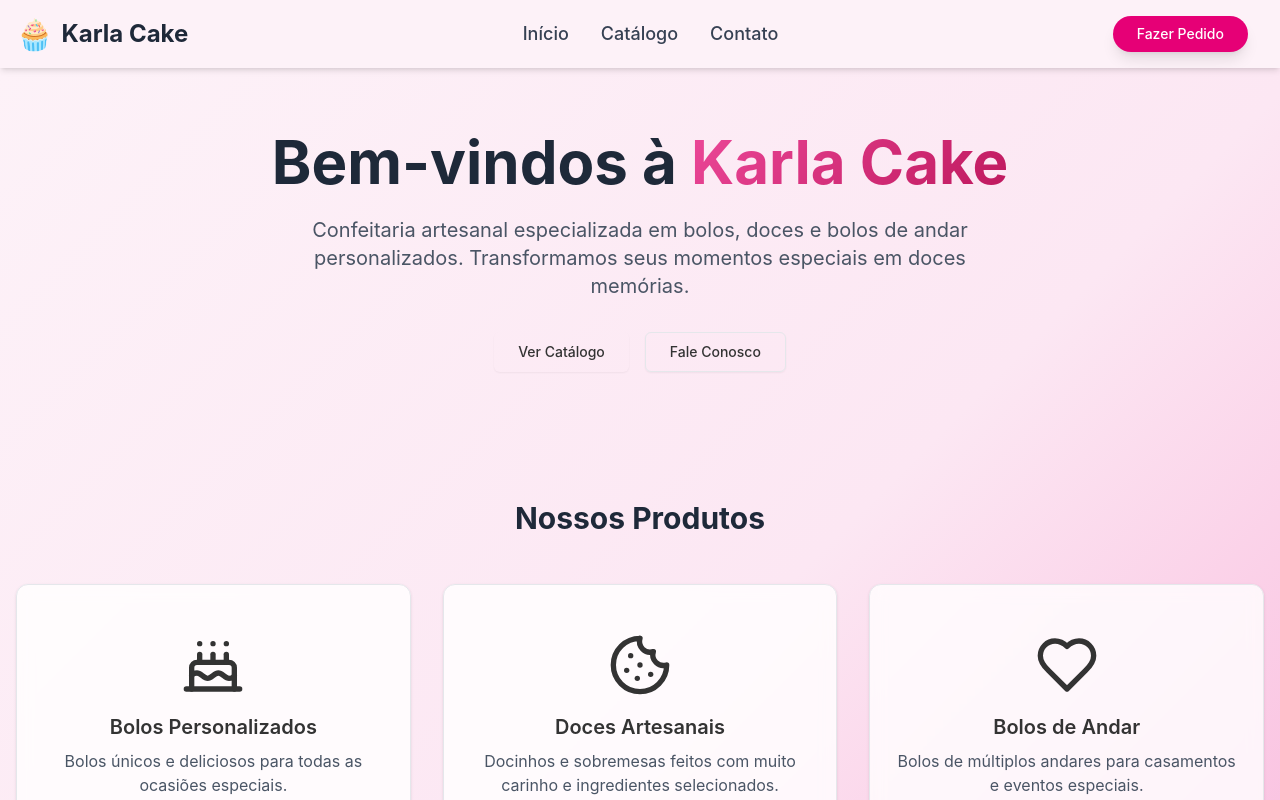
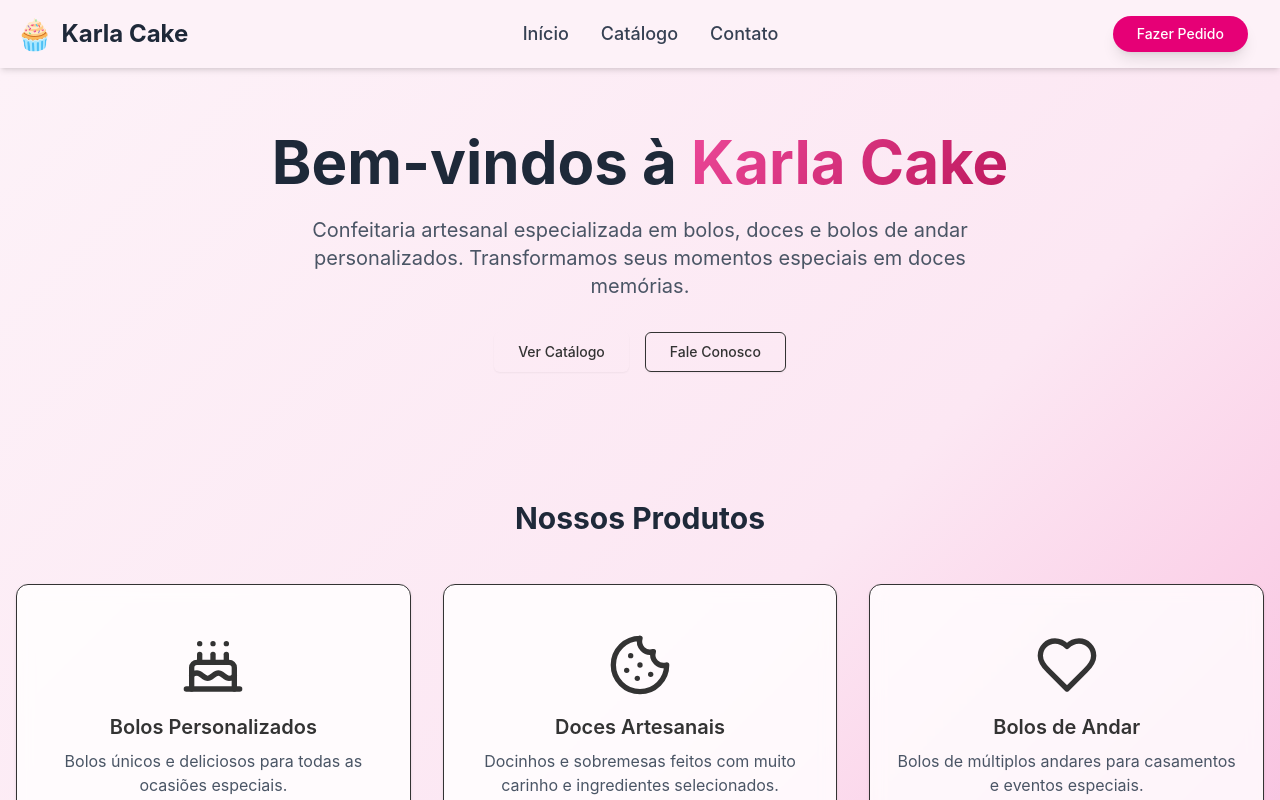
Before and after one commit to CostaGit33/Karla-Cake, a React (Vite) app: page /#/ in a window 1280 px wide. Shown: the top 800 px of the page. Built offline with nearby package versions, Linux system fonts and the light colour scheme.

Commit message:
Configuração de deploy para GitHub Pages

```diff
--- a/src/App.css
+++ b/src/App.css
@@ -1,97 +1,175 @@
 @import "tailwindcss";
-@import "tw-animate-css";
+@import "tw-animate-css"; /* Importação do tw-animate-css */
 
-/* Variáveis globais para cores e estilos */
+/* Define um variante personalizado 'dark' para o Tailwind CSS */
+@custom-variant dark (&:is(.dark *));
+
+/* Definições de cores e variáveis globais para o tema claro */
 :root {
-  --primary-color: #ff689f;
-  --secondary-color: #f8d7e0;
-  --accent-color: #fff0f5;
-  --text-color: #333;
-  --white: #ffffff;
+  /* Variáveis de cores hexadecimais para sua paleta */
+  --primary-color: #ff689f; /* Rosa principal */
+  --secondary-color: #f8d7e0; /* Rosa secundário */
+  --accent-color: #fff0f5; /* Rosa acentuado/muito claro */
+  --text-color: #333; /* Cor de texto padrão */
+  --white: #ffffff; /* Branco */
 
+  /* Cores de feedback/status */
   --success-color: #28a745;
   --warning-color: #ffc107;
   --info-color: #17a2b8;
   --danger-color: #dc3545;
 
+  /* Cores adicionais para componentes específicos */
   --feedback-bg: #ffe0e6;
   --feedback-text: #a80039;
   --button-primary-bg: #ff689f;
   --button-secondary-bg: #f8d7e0;
   --button-hover-bg: #e5588f;
 
-  --gradient-light-start: #fdf2f8;
-  --gradient-light-mid: #fce7f3;
-  --gradient-light-end: #f9a8d4;
-  --gradient-dark-start: #ec4899;
-  --gradient-dark-end: #be185d;
+  /* Variáveis específicas para os gradientes e sombras personalizados */
+  --gradient-light-start: #fdf2f8; /* Cor inicial do gradiente claro */
+  --gradient-light-mid: #fce7f3;   /* Cor do meio do gradiente claro */
+  --gradient-light-end: #f9a8d4;   /* Cor final do gradiente claro */
+  --gradient-dark-start: #ec4899;  /* Cor inicial do gradiente de texto/sombra */
+  --gradient-dark-end: #be185d;    /* Cor final do gradiente de texto */
 
+  /* Variáveis de raio de borda, sombra e transição */
   --border-radius: 10px;
   --box-shadow: 0 4px 12px rgba(0,0,0,0.1);
   --transition: all 0.3s ease;
 
-  --radius: 0.75rem;
-  --background: var(--white);
-  --foreground: var(--text-color);
-  --card: var(--white);
-  --card-foreground: var(--text-color);
-  --popover: var(--white);
-  --popover-foreground: var(--text-color);
+  /* Variáveis de cores para o tema (mapeadas para suas hexadecimais) */
+  --radius: 0.75rem; /* Raio de borda padrão para componentes */
 
-  --primary: var(--primary-color);
-  --primary-foreground: var(--white);
+  --background: var(--white); /* Fundo branco */
+  --foreground: var(--text-color); /* Texto principal */
 
-  --secondary: var(--secondary-color);
-  --secondary-foreground: var(--text-color);
+  --card: var(--white); /* Fundo de cards */
+  --card-foreground: var(--text-color); /* Texto em cards */
 
-  --muted: var(--accent-color);
-  --muted-foreground: #6b7280;
+  --popover: var(--white); /* Fundo de popovers */
+  --popover-foreground: var(--text-color); /* Texto em popovers */
 
-  --accent: var(--accent-color);
-  --accent-foreground: var(--text-color);
+  --primary: var(--primary-color); /* Rosa principal para o tema */
+  --primary-foreground: var(--white); /* Texto branco sobre o primário */
 
-  --destructive: var(--danger-color);
-  --border: #e5e7eb;
-  --input: #f3f4f6;
-  --ring: var(--primary-color);
+  --secondary: var(--secondary-color); /* Rosa secundário para o tema */
+  --secondary-foreground: var(--text-color); /* Texto sobre o secundário */
+
+  --muted: var(--accent-color); /* Rosa muito claro para elementos muted */
+  --muted-foreground: #6b7280; /* Um cinza para texto muted */
+
+  --accent: var(--accent-color); /* Rosa acentuado para o tema */
+  --accent-foreground: var(--text-color); /* Texto sobre o acentuado */
+
+  --destructive: var(--danger-color); /* Cor de perigo */
+  --destructive-foreground: var(--white); /* Cor de texto para elementos destrutivos no tema claro */
+
+  --border: #e5e7eb; /* Um cinza claro para bordas */
+  --input: #f3f4f6; /* Um cinza muito claro para inputs */
+  --ring: var(--primary-color); /* Anel de foco com a cor primária */
+
+  /* Cores para gráficos e sidebar (mantidas como OKLCH se não houver mapeamento direto) */
+  --chart-1: oklch(0.646 0.222 41.116);
+  --chart-2: oklch(0.6 0.118 184.704);
+  --chart-3: oklch(0.398 0.07 227.392);
+  --chart-4: oklch(0.828 0.189 84.429);
+  --chart-5: oklch(0.769 0.188 70.08);
+  --sidebar: oklch(0.985 0 0);
+  --sidebar-foreground: oklch(0.145 0 0);
+  --sidebar-primary: oklch(0.205 0 0);
+  --sidebar-primary-foreground: oklch(0.985 0 0);
+  --sidebar-accent: oklch(0.97 0 0);
+  --sidebar-accent-foreground: oklch(0.205 0 0);
+  --sidebar-border: oklch(0.922 0 0);
+  --sidebar-ring: oklch(0.708 0 0);
 }
 
+/* Tema escuro */
 .dark {
-  --background: #1f1f1f;
-  --foreground: #f9fafb;
-  --card: #2a2a2a;
-  --card-foreground: #f9fafb;
-  --popover: #2a2a2a;
-  --popover-foreground: #f9fafb;
-  --primary: #ec4899;
-  --primary-foreground: #1f1f1f;
-  --secondary: #9333ea;
-  --secondary-foreground: #f9fafb;
-  --muted: #374151;
-  --muted-foreground: #9ca3af;
-  --accent: #7c3aed;
-  --accent-foreground: #f9fafb;
-  --destructive: #dc2626;
-  --border: #374151;
-  --input: #1f2937;
-  --ring: #ec4899;
+  --background: #1f1f1f; /* Fundo escuro */
+  --foreground: #f9fafb; /* Texto claro */
+
+  --card: #2a2a2a; /* Cards escuros */
+  --card-foreground: #f9fafb; /* Texto em cards claros */
+
+  --popover: #2a2a2a; /* Popovers escuros */
+  --popover-foreground: #f9fafb; /* Texto em popovers claros */
+
+  --primary: #ec4899; /* Rosa principal mais escuro para o tema escuro */
+  --primary-foreground: #1f1f1f; /* Texto escuro sobre o primário */
+
+  --secondary: #9333ea; /* Roxo para secundário no tema escuro */
+  --secondary-foreground: #f9fafb; /* Texto claro sobre o secundário */
+
+  --muted: #374151; /* Cinza escuro para elementos muted */
+  --muted-foreground: #9ca3af; /* Cinza claro para texto muted */
+
+  --accent: #7c3aed; /* Roxo acentuado para o tema escuro */
+  --accent-foreground: #f9fafb; /* Texto claro sobre o acentuado */
+
+  --destructive: #dc2626; /* Vermelho de perigo */
+  --destructive-foreground: #f9fafb; /* Cor de texto para elementos destrutivos no tema escuro */
+
+  --border: #374151; /* Bordas escuras */
+  --input: #1f2937; /* Inputs escuros */
+  --ring: #ec4899; /* Anel de foco com a cor primária */
+
+  /* Cores para gráficos e sidebar no tema escuro (mantidas como OKLCH) */
+  --chart-1: oklch(0.488 0.243 264.376);
+  --chart-2: oklch(0.696 0.17 162.48);
+  --chart-3: oklch(0.769 0.188 70.08);
+  --chart-4: oklch(0.627 0.265 303.9);
+  --chart-5: oklch(0.645 0.246 16.439);
+  --sidebar: oklch(0.205 0 0);
+  --sidebar-foreground: oklch(0.985 0 0);
+  --sidebar-primary: oklch(0.488 0.243 264.376);
+  --sidebar-primary-foreground: oklch(0.985 0 0);
+  --sidebar-accent: oklch(0.269 0 0);
+  --sidebar-accent-foreground: oklch(0.985 0 0);
+  --sidebar-border: oklch(1 0 0 / 10%);
+  --sidebar-ring: oklch(0.556 0 0);
 }
 
 @layer base {
   * {
-    border-color: var(--border);
-    /* Fallback for browsers that do not support color-mix */
-    outline-color: #f7b3d1;
+    /* Remova ou comente as linhas abaixo */
+    /* border-color: var(--border); */
+    /* outline-width: 2px; */
+    /* outline-style: solid; */
     /* outline-color: color-mix(in srgb, var(--ring) 50%, transparent); */
   }
-
   body {
     background-color: var(--background);
     color: var(--foreground);
     font-family: 'Inter', -apple-system, BlinkMacSystemFont, 'Segoe UI', Roboto, sans-serif;
   }
 }
+@layer components {
+  .button {
+    @apply px-4 py-2 rounded-lg text-white font-semibold;
+    background-color: var(--button-primary-bg);
+    transition: background-color var(--transition);
+  }
 
+  .button:hover {
+    background-color: var(--button-hover-bg);
+  }
+
+  .card {
+    @apply p-6 rounded-lg shadow-lg;
+    background-color: var(--card);
+    color: var(--card-foreground);
+  }
+
+  .input {
+    @apply p-2 rounded-lg border border-gray-300;
+    background-color: var(--input);
+    color: var(--foreground);
+  }
+}
+
+/* Estilos personalizados para confeitaria usando as variáveis */
 .confeitaria-gradient {
   background: linear-gradient(135deg, var(--gradient-light-start) 0%, var(--gradient-light-mid) 50%, var(--gradient-light-end) 100%);
 }
@@ -104,21 +182,12 @@
 }
 
 .hover-lift {
+  /* Usa a variável --transition para transições suaves */
   transition: transform var(--transition), box-shadow var(--transition);
 }
 
 .hover-lift:hover {
   transform: translateY(-4px);
+  /* Usa a cor do gradiente de texto para a sombra, com opacidade */
   box-shadow: 0 10px 25px color-mix(in srgb, var(--gradient-dark-start) 15%, transparent);
 }
-
-.btn {
-  background-color: #ec4899; /* Tailwind bg-pink-500 */
-  color: #ffffff;            /* Tailwind text-white */
-  font-weight: bold;         /* Tailwind font-bold */
-  padding-top: 0.5rem;       /* Tailwind py-2 */
-  padding-bottom: 0.5rem;
-  padding-left: 1rem;        /* Tailwind px-4 */
-  padding-right: 1rem;
-  border-radius: 0.25rem;    /* Tailwind rounded */
-}
--- a/variables.css
+++ /dev/null
@@ -1,23 +0,0 @@
-:root {
-  --primary-color: #ff689f;
-  --secondary-color: #f8d7e0;
-  --accent-color: #fff0f5;
-  --text-color: #333;
-  --white: #ffffff;
-  --border-radius: 10px;
-  --box-shadow: 0 4px 12px rgba(0,0,0,0.1);
-  --transition: all 0.3s ease;
-
-  --success-color: #28a745;
-  --warning-color: #ffc107;
-  --info-color: #17a2b8;
-  --danger-color: #dc3545;
-}
-/* Additional colors for specific components */
-:root {
-  --feedback-bg: #ffe0e6;
-  --feedback-text: #a80039;
-  --button-primary-bg: #ff689f;
-  --button-secondary-bg: #f8d7e0;
-  --button-hover-bg: #e5588f;
-}
```
